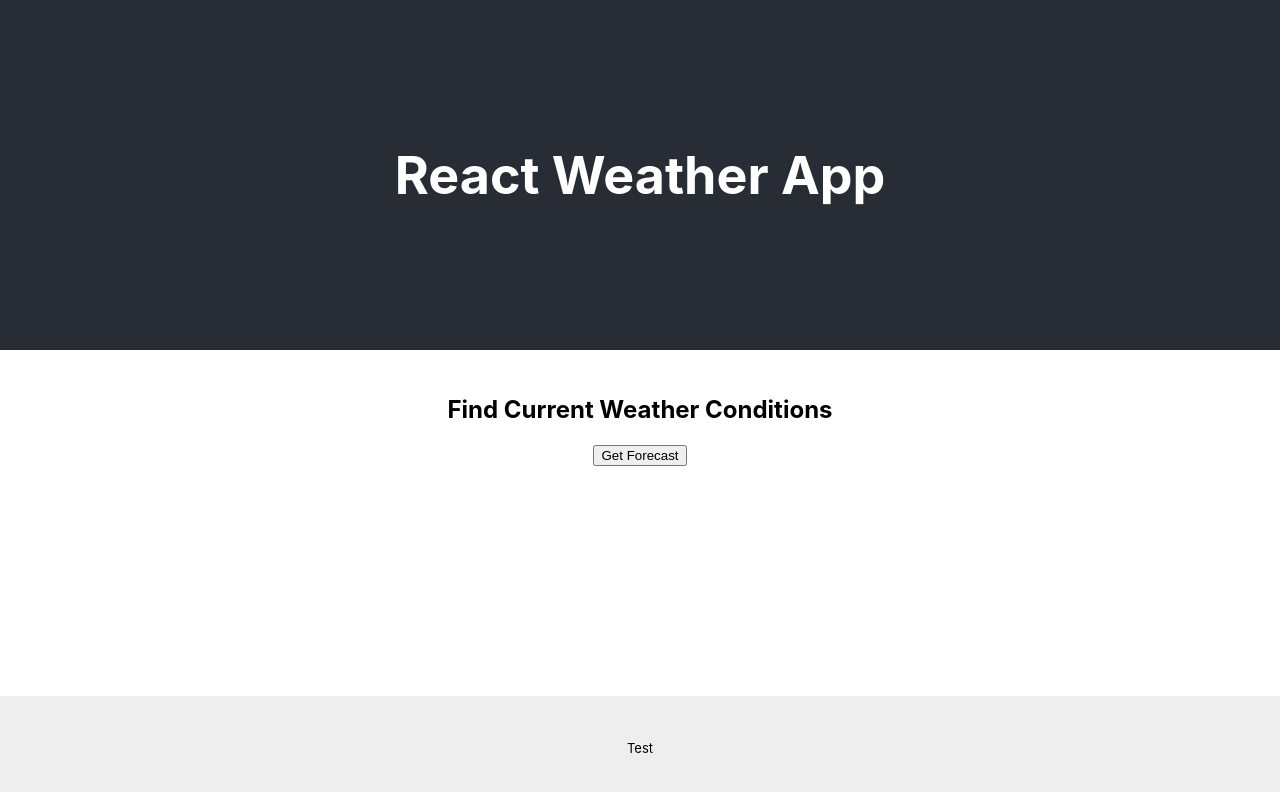
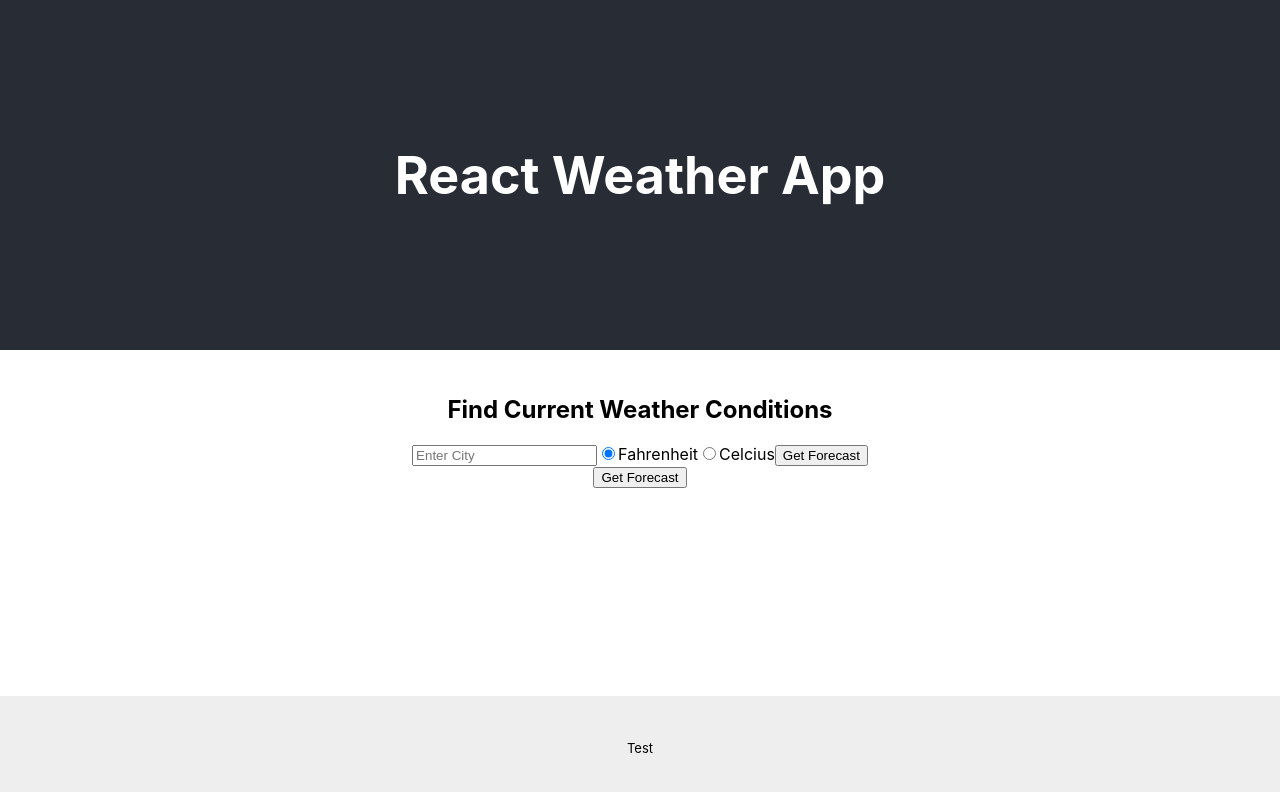
Before and after one commit to Gorgutzz/weather-app, a React (Create React App) app: page / in a window 1280 px wide. Shown: the top 792 px of the page. Built offline with nearby package versions, Linux system fonts and the light colour scheme.

Commit message:
added form for forecast button with weather data

```diff
--- a/src/components/Forecast/Forecast.js
+++ b/src/components/Forecast/Forecast.js
@@ -30,6 +30,37 @@ const Forecast = () => {
    return (
      <div>
          <h2>Find Current Weather Conditions</h2>
+         <form onSubmit={getForecast}>
+             <input
+                 type="text"
+                 placeholder="Enter City"
+                 maxLength="50"
+                 value={city}
+                 onChange={(e) => setCity(e.target.value)}
+                 />
+             <label>
+                 <input
+                     type="radio"
+                     name="units"
+                     checked={unit === "imperial"}
+                     value="imperial"
+                     onChange={(e) => setUnit(e.target.value)}
+                     />
+                 Fahrenheit
+             </label>
+             <label>
+                 <input
+                     type="radio"
+                     name="units"
+                     checked={unit === "metric"}
+                     value="metric"
+                     onChange={(e) => setUnit(e.target.value)}
+                     />
+                 Celcius
+             </label>
+             <button type="submit">Get Forecast</button>
+         </form>
+
          <button onClick={getForecast}>Get Forecast</button>
          <Conditions
              responseObj={responseObj}
```
